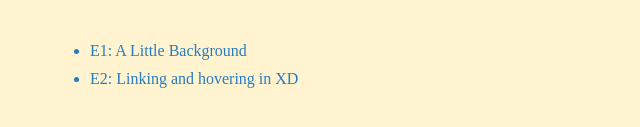
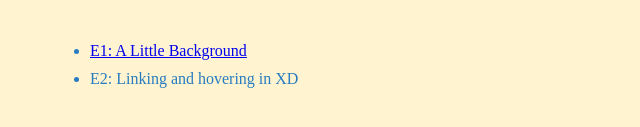
Before and after one commit to jihyunl000/avt415_f22, a plain HTML site: page index.html in a window 1280 px wide. Shown: the part 466-593 px from the top of the page, without its empty margins (0-640 px from the left). Drawn offline with Linux system fonts and the light colour scheme.

Commit message:
Add files via upload

```diff
--- a/index.html
+++ b/index.html
@@ -11,7 +11,7 @@
 	<h4>AVT 415 Fall 2022</h4>
 	<div class="column"><h2>Exercises</h2>
 	<ul>
-	<li>E1: A Little Background</li>
+	<li><a href="https://xd.adobe.com/view/af2bff87-b29a-4121-83c7-6f2d28881b00-fa78/">E1: A Little Background</a></li>
 	<li>E2: Linking and hovering in XD</li>
 		</ul>
 	</div>
```
